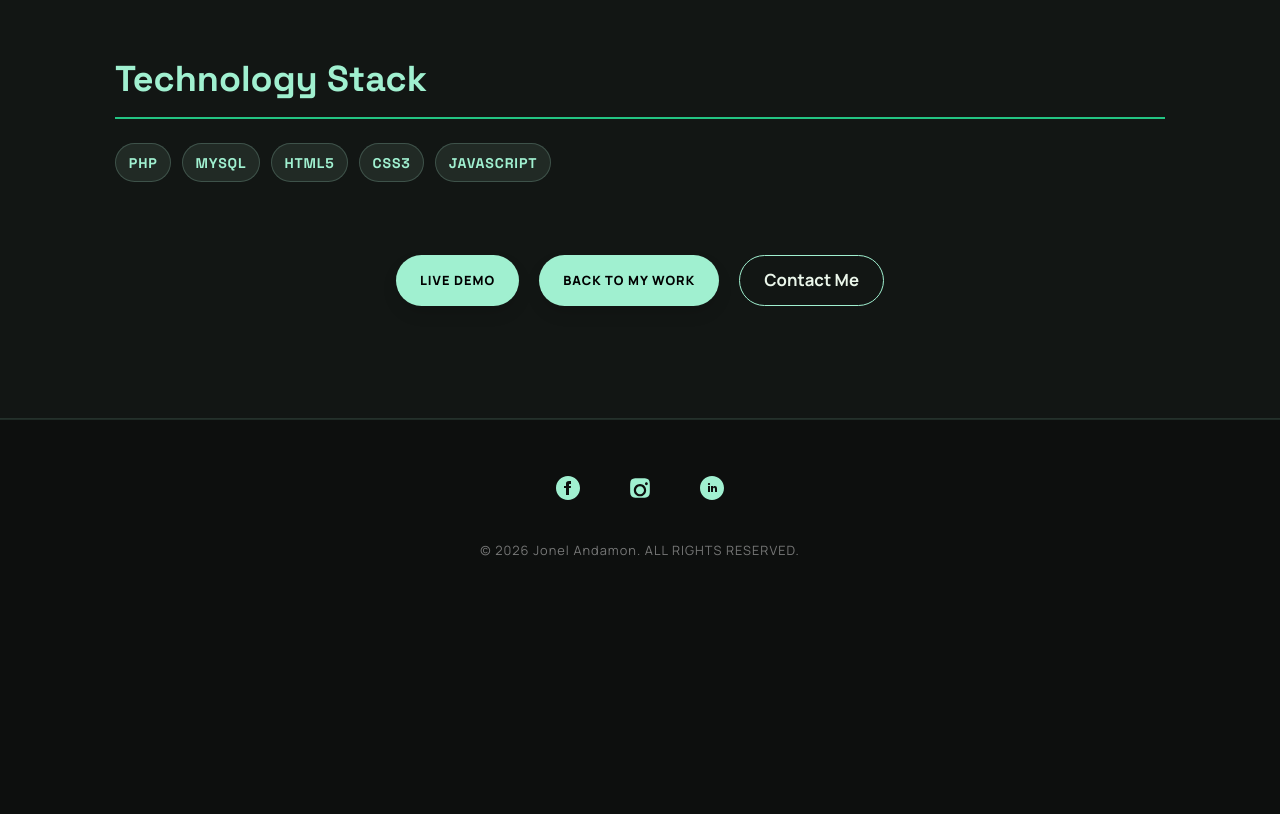
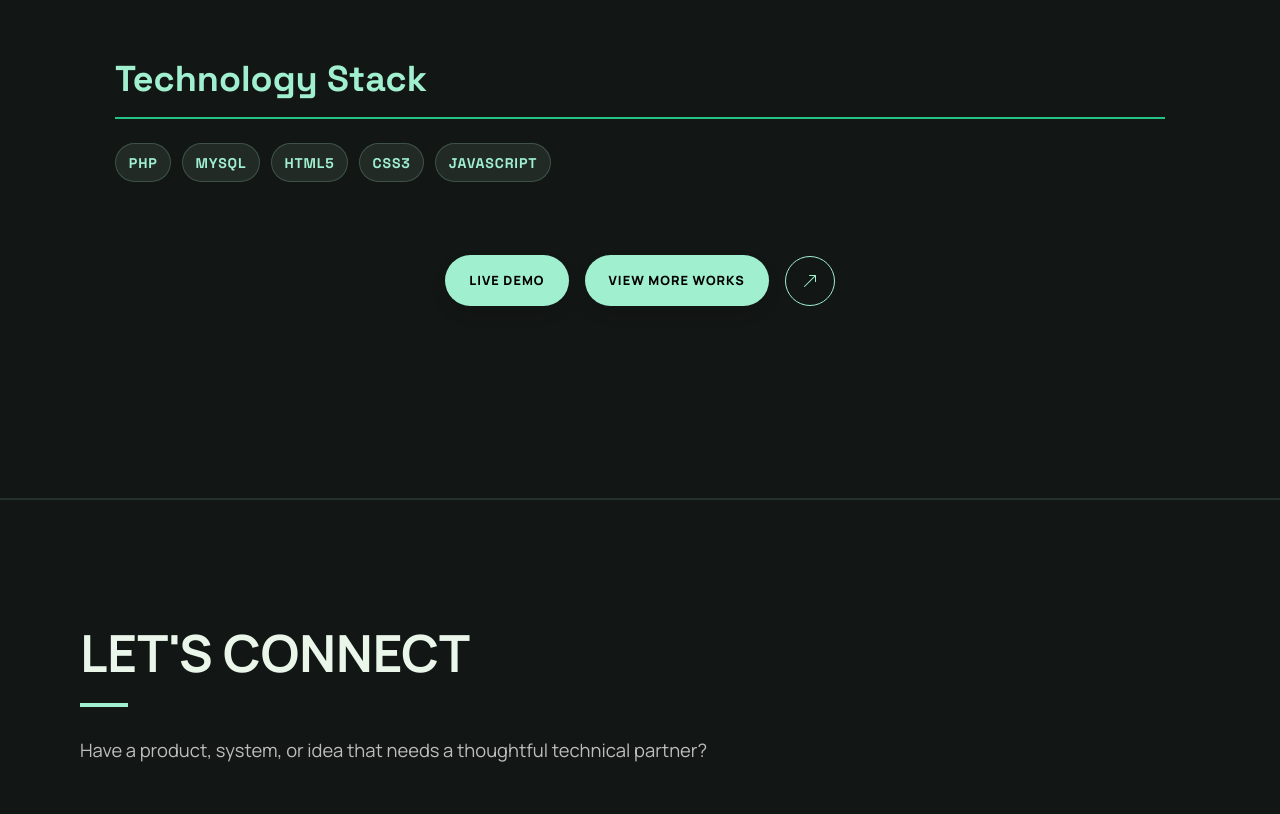
Before and after one commit to Dyoneeel/myportfolio, a plain HTML site: page projects/rawr/index.html in a window 1280 px wide. Shown: the part 1986-2800 px from the top of the page. Before the commit the page ends 2594 px from the top, so only its background shows below. Drawn offline with nearby package versions, Linux system fonts and the light colour scheme.

Commit message:
Add files via upload

```diff
--- a/projects/rawr/index.html
+++ b/projects/rawr/index.html
@@ -72,14 +72,25 @@
     <h2>Technology Stack</h2>
     <div class="tech-stack tech-stack-large"><span>PHP</span><span>MySQL</span><span>HTML5</span><span>CSS3</span><span>JavaScript</span></div>
 </div>
-                <div class="project-links" data-aos="fade-up">
+                <div class="project-links project-bottom-navigation" data-aos="fade-up">
                     <a href="https://jonelba.github.io/RAWR-Frontend/" class="action-button" target="_blank" rel="noopener noreferrer">Live Demo</a>
-                    <a href="../../work.html" class="action-button">Back to My Work</a>
-                    <a href="../../contact.html" class="text-link">Contact Me</a>
+                    <a href="../../work.html" class="action-button">View More Works</a>
+                    <a href="../../work.html" class="icon-button" aria-label="View more works">
+                        <svg xmlns="http://www.w3.org/2000/svg" width="16" height="16" fill="currentColor" viewBox="0 0 16 16">
+                            <path fill-rule="evenodd" d="M14 2.5a.5.5 0 0 0-.5-.5h-6a.5.5 0 0 0 0 1h4.793L2.146 13.146a.5.5 0 0 0 .708.708L13 3.707V8.5a.5.5 0 0 0 1 0v-6z"/>
+                        </svg>
+                    </a>
                 </div>
             </div>
         </section>
     </main>
+
+        <section id="contact" class="section dark-section project-page-connect">
+            <div class="container">
+                <h2 class="section-title" data-aos="fade-up">LET'S CONNECT</h2>
+                <p class="section-text" data-aos="fade-up">Have a product, system, or idea that needs a thoughtful technical partner?</p>
+            </div>
+        </section>
     <footer>
         <div class="social-links" data-aos="fade-up">
             <a href="https://www.facebook.com/share/1BYpJdVybT/" target="_blank" aria-label="Facebook" rel="noopener noreferrer">
```
